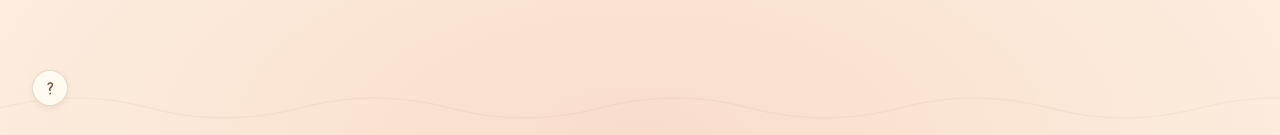
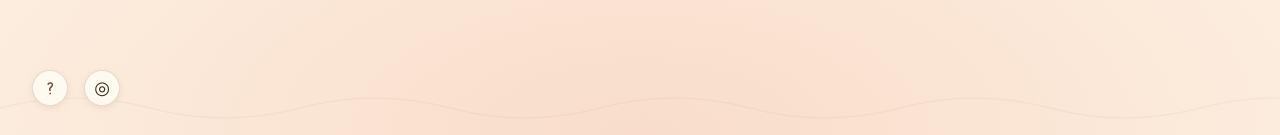
Before and after one commit to PatriciaMoraru/FishyTodo, a React (Vite) app: page / in a window 1280 px wide. Shown: the part 662-797 px from the top of the page. Built offline with nearby package versions, Linux system fonts and the light colour scheme.

Commit message:
feat: add focus mode toggle button and dimmed prop to fish

```diff
--- a/src/components/TankView.jsx
+++ b/src/components/TankView.jsx
@@ -1,5 +1,6 @@
 import { useState } from 'react'
 import { useTaskContext } from '../context/TaskContext'
+import { useTheme } from '../context/ThemeContext'
 import TankBar from './TankBar'
 import Fish from './Fish'
 import { getFishImage } from '../utils/fishImages'
@@ -9,6 +10,7 @@ import './TankView.css'
 
 export default function TankView() {
   const { tasks, completeTask } = useTaskContext()
+  const { focusMode, toggleFocusMode } = useTheme()
   const activeTasks = tasks.filter(t => !t.completed)
   const [selectedTaskId, setSelectedTaskId] = useState(null)
   const [completingTaskId, setCompletingTaskId] = useState(null)
@@ -37,12 +39,20 @@ export default function TankView() {
     <div className="tank">
       <TankBar />
       <FishLegend />
+      <button
+        className={`icon-btn focus-toggle ${focusMode ? 'active' : ''}`}
+        onClick={toggleFocusMode}
+        title="Focus mode"
+      >
+        ◎
+      </button>
       {activeTasks.map(task => (
         <Fish
           key={task.id}
           task={task}
           paused={task.id === selectedTaskId}
           completing={task.id === completingTaskId}
+          dimmed={focusMode && selectedTaskId !== null && task.id !== selectedTaskId}
           onClick={() => handleFishClick(task.id)}
         />
       ))}
```
